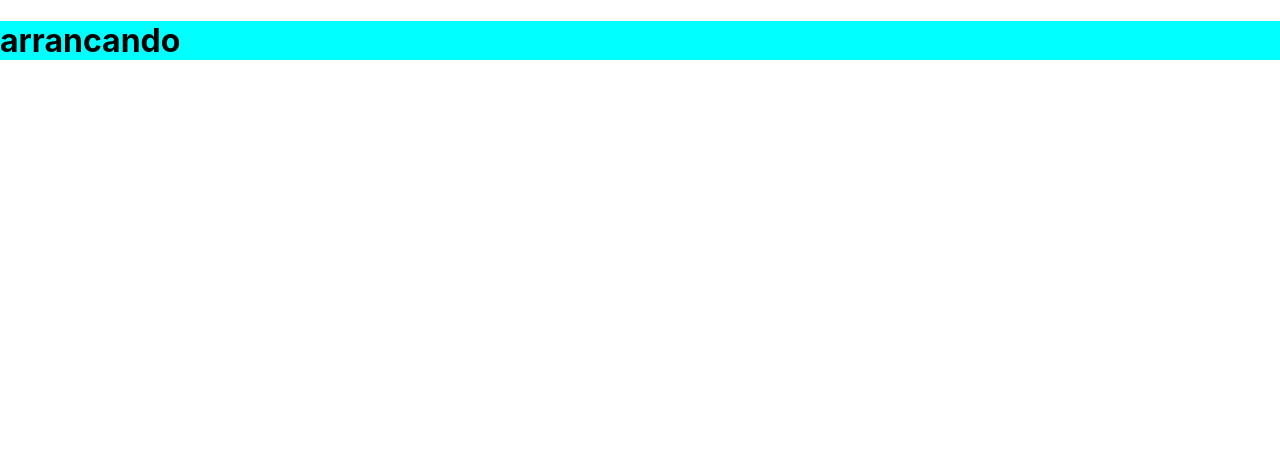
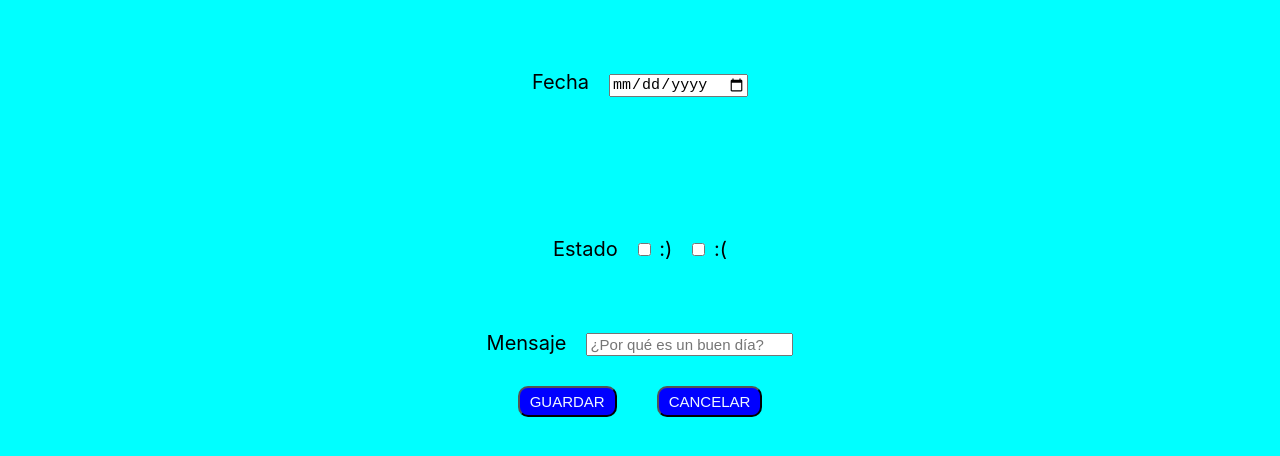
Before and after one commit to Liliaborrazas/f-online-life-calendar-Liliaborrazas, a React (Create React App) app in the folder f-online-life-calendar-liliaborrazas.git/: page / in a window 1280 px wide. Shown: the top 456 px of the page. Built offline with nearby package versions, Linux system fonts and the light colour scheme; the HTML template or start-up script is replaced by a standard one.

Commit message:
create form

```diff
--- a/f-online-life-calendar-liliaborrazas.git/src/App.css
+++ b/f-online-life-calendar-liliaborrazas.git/src/App.css
@@ -1,7 +1,65 @@
-.App {
+.app {
   text-align: center;
+  background-color: cyan;
+
+}
+.form__container{
+   height: 100vh;
 }
 
-.arrancando{
-  background: cyan;
+.date__container{
+  padding: 70px;
+  font-size: 20px;
 }
+.inputDate{
+  margin-left: 20px;
+  font-size: 15px;
+}
+
+.status__container{
+  padding: 70px;
+  font-size: 20px;
+}
+.inputStatus{
+  margin-left: 20px;
+}
+.checkboxs{
+  margin-left: 20px;
+}
+.inputhappy{
+  margin-left: 20px;
+  font-size: 15px;
+  margin-bottom: 30px;
+}
+.labelHappy{
+  font-size: 20px;
+}
+.btn-submit{
+  margin-right: 20px;
+  padding: 5px 10px;
+  border-radius: 10px;
+  background: blue;
+  color: aliceblue;
+  font-size: 15px;
+
+}
+.btn-cancel{
+  margin-left: 20px;
+  padding: 5px 10px;
+  border-radius: 10px;
+  background: blue;
+  color: aliceblue;
+  font-size: 15px;
+
+}
+
+
+
+.plus__button {
+  background-color: blue;
+  color: white;
+  text-align: center;
+  font-size: 20px;
+  font-weight: bold;
+  padding: 10px;
+}
--- a/f-online-life-calendar-liliaborrazas.git/src/App.js
+++ b/f-online-life-calendar-liliaborrazas.git/src/App.js
@@ -2,16 +2,47 @@ import React, { Component } from 'react';
 import './App.css';
 
 class App extends Component {
+  constructor(props) {
+    super(props);
+
+    this.state ={
+      faces: [],
+      date: "",
+      status: "",
+      mesagge: "",
+    }
+  }
+
+
+
+
   render() {
     return (
       <div className="app">
-        <header className="app-header">
-         <h1 className="arrancando">arrancando</h1>
-        </header>
-        <main className="app-main">
-
-
-        </main>
+        <form className="form__container" onSubmit>
+          <div className="date__container">
+              <label name="date">Fecha</label>
+              <input className="inputDate" type="date" name="date" onChange required />
+          </div>
+          <div className="status__container">
+              <label name="status">Estado</label>
+              <label name="happy">
+              <input className="inputStatus" type="checkbox" name="happy" onChange /> :)
+              </label>
+              <label name="sad">
+              <input className="checkboxs" type="checkbox" name="sad" onChange /> :(
+              </label>
+          </div>
+          <div className>
+              <label className="labelHappy" name="mesagge" onChange>Mensaje
+              <input className="inputhappy" type="text" name="happy" placeholder="¿Por qué es un buen día?" />
+              </label>
+          </div>
+          <div className="buttons__container">
+            <button className="btn-submit" type="submit">GUARDAR</button>
+            <button className="btn-cancel" onClick>CANCELAR</button>
+          </div>
+		     </form>
       </div>
     );
   }
```
